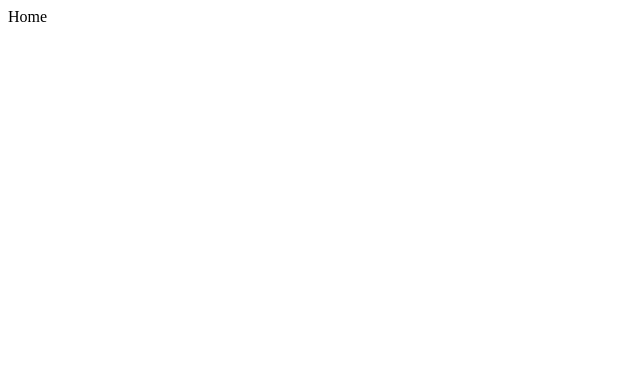
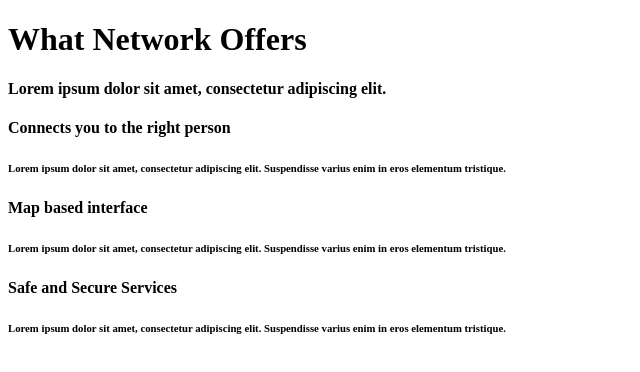
Before and after one commit to Aaron-Thomas-Blessen/NETWORKK, a React (Create React App) app: page / in a window 1280 px wide. Shown: the top 372 px of the page, without its empty margins (0-640 px from the left). Built offline with nearby package versions, Linux system fonts and the light colour scheme.

Commit message:
Network offers

```diff
--- a/src/pages/Home.js
+++ b/src/pages/Home.js
@@ -1,7 +1,20 @@
 
 const Home = () => {
     return(
-    <div>Home</div>
+    <div className="Offers">
+      <div className="Offerhead">
+        <h1>What Network Offers</h1>
+        <h4>Lorem ipsum dolor sit amet, consectetur adipiscing elit.</h4>
+      </div>
+      <div className="offerpts">
+        <h4>Connects you to the right person</h4>
+        <h6>Lorem ipsum dolor sit amet, consectetur adipiscing elit. Suspendisse varius enim in eros elementum tristique.</h6>
+        <h4>Map based interface</h4>
+        <h6>Lorem ipsum dolor sit amet, consectetur adipiscing elit. Suspendisse varius enim in eros elementum tristique.</h6>
+        <h4>Safe and Secure Services</h4>
+        <h6>Lorem ipsum dolor sit amet, consectetur adipiscing elit. Suspendisse varius enim in eros elementum tristique.</h6>
+      </div>
+    </div>
     );
   };
 
```
